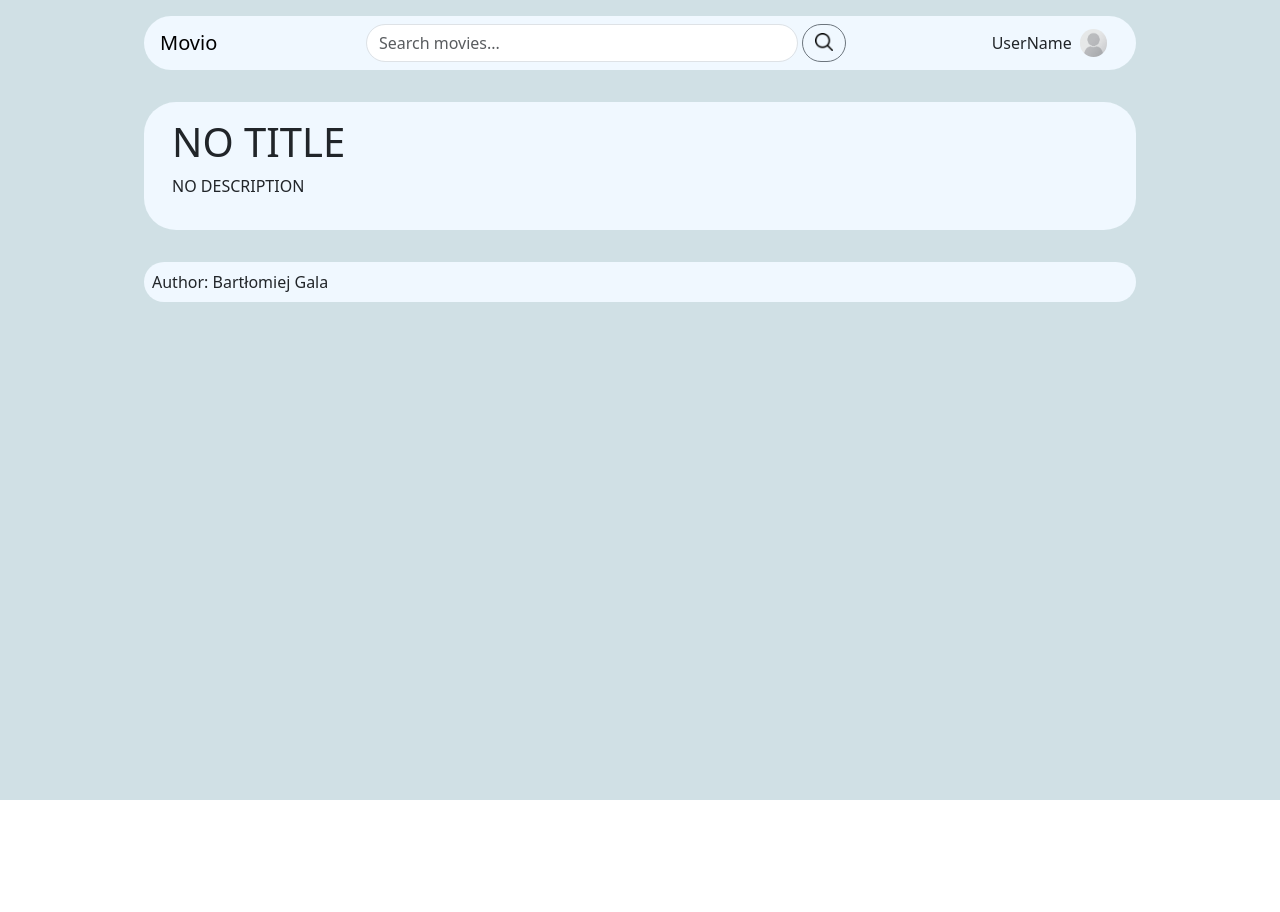
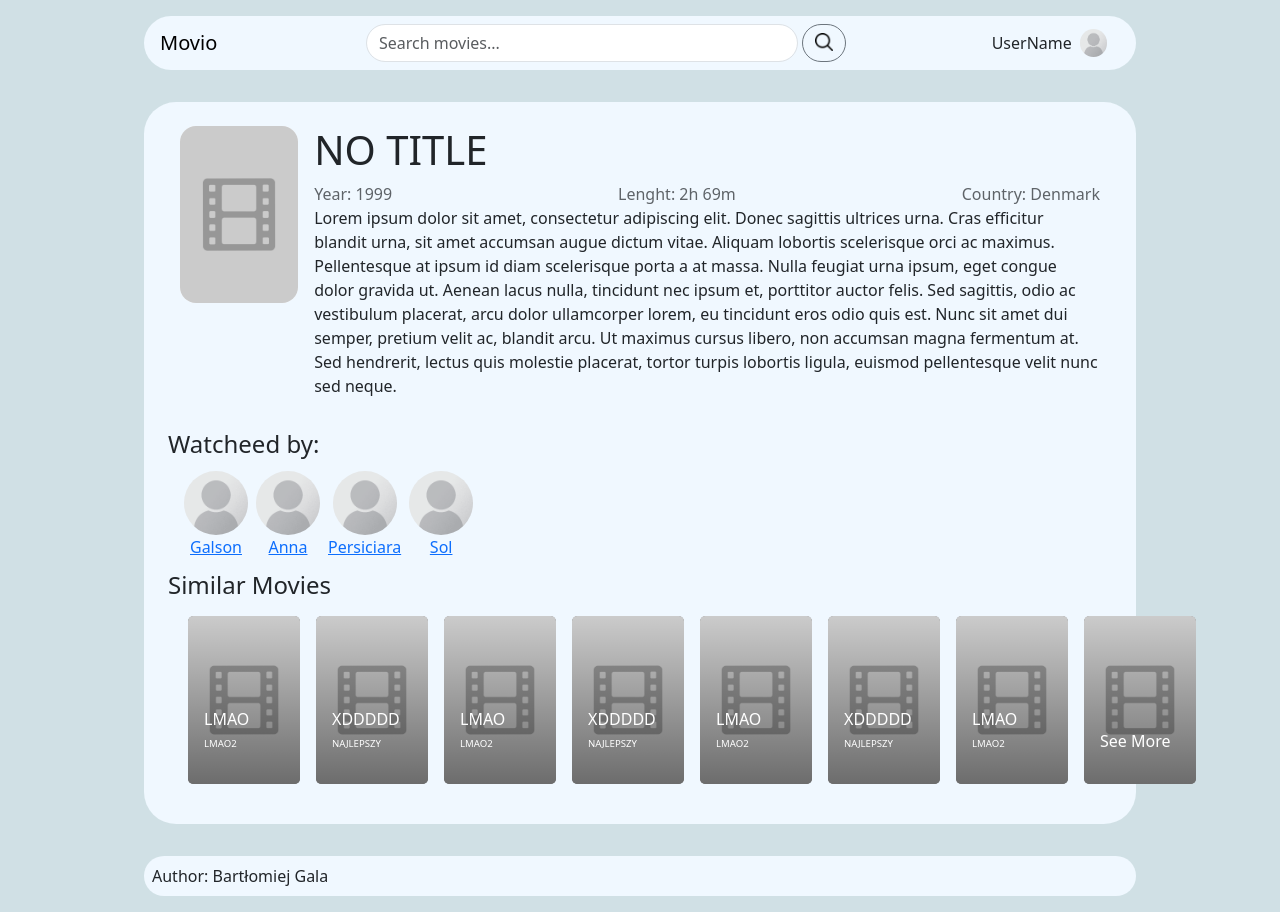
Before and after one commit to GAL-son/AT-React-Project-2023, a React (Create React App) app: page /movie/page in a window 1280 px wide. Before the commit the page ends 800 px from the top, so only its background shows below. Built offline with nearby package versions, Linux system fonts and the light colour scheme.

Commit message:
UI implementation

```diff
--- /dev/null
+++ b/src/components/MovieCover.jsx
@@ -0,0 +1,18 @@
+import '../css/general.css'
+
+import noCover from "../assets/movieNoCover.png"
+
+const MovieCover = (params) =>
+{
+    const getCover = () => {
+        return (params.cover === undefined) ? noCover : params.cover;
+    }
+
+    return (
+        <div className="card border-0 ms-0 me-3  rounded-medium">
+            <img src={getCover()} className="card-img  rounded-medium"></img>
+        </div>
+    )
+}
+
+export default MovieCover;
--- /dev/null
+++ b/src/components/ProfileList.jsx
@@ -0,0 +1,13 @@
+import ProfileLink from "./ProfileLink"
+
+const ProfileList = (params) => {
+    return(
+        <div className="container-fluid d-flex flex-row">
+            {params.profiles.map((x) =>
+                <ProfileLink username={x} profileLink="/profile"/>
+            )}
+        </div>
+    )
+}
+
+export default ProfileList;
--- a/src/css/general.css
+++ b/src/css/general.css
@@ -14,3 +14,7 @@
 .rounded-hard{
     border-radius: 2rem;
 }
+
+.rounded-medium {
+    border-radius: 1rem;
+}
--- /dev/null
+++ b/src/css/moviePage.css
@@ -0,0 +1,3 @@
+#aditional-info {
+    opacity: 70%;
+}
--- a/src/pages/MoviePage.jsx
+++ b/src/pages/MoviePage.jsx
@@ -1,4 +1,10 @@
+import MovieCover from "../components/MovieCover";
+import MovieListPreview from "../components/MovieListPreview";
+import ProfileList from "../components/ProfileList";
 
+import '../css/moviePage.css'
+
+const testUsers = ["Galson", "Anna", "Persiciara", "Sol"]
 
 const MoviePage = (params) => {
     const checkMovie = () => {
@@ -6,11 +12,27 @@ const MoviePage = (params) => {
     }
 
     return(
-        <div className="container-fluid">
-
-            <h1>{checkMovie() ? params.movie.title : "NO TITLE"}</h1>
-            <p>{checkMovie() ? params.title.description : "NO DESCRIPTION"}</p>
-
+        <div className="container-fluid p-2">
+            <div className="container-fluid d-flex flex-row mb-3">
+                <div className="w-100">
+                    <MovieCover />
+                </div>
+                <div className="flex-shrink">
+                    <h1>{checkMovie() ? params.movie.title : "NO TITLE"}</h1>
+                    <div className="d-flex flex-row justify-content-between" id="aditional-info">
+                        <span>Year: 1999</span><span>Lenght: 2h 69m</span><span>Country: Denmark</span>
+                    </div>
+                    <p className="text-wrap">{checkMovie() ? params.title.description : "Lorem ipsum dolor sit amet, consectetur adipiscing elit. Donec sagittis ultrices urna. Cras efficitur blandit urna, sit amet accumsan augue dictum vitae. Aliquam lobortis scelerisque orci ac maximus. Pellentesque at ipsum id diam scelerisque porta a at massa. Nulla feugiat urna ipsum, eget congue dolor gravida ut. Aenean lacus nulla, tincidunt nec ipsum et, porttitor auctor felis. Sed sagittis, odio ac vestibulum placerat, arcu dolor ullamcorper lorem, eu tincidunt eros odio quis est. Nunc sit amet dui semper, pretium velit ac, blandit arcu. Ut maximus cursus libero, non accumsan magna fermentum at. Sed hendrerit, lectus quis molestie placerat, tortor turpis lobortis ligula, euismod pellentesque velit nunc sed neque."}</p>
+                </div>
+            </div>
+            <div className="mb-2">
+                <h4>Watcheed by:</h4>
+                <ProfileList profiles={testUsers}/>
+            </div>
+            <div className="mb-2">
+                <h4>Similar Movies</h4>
+                <MovieListPreview/>
+            </div>
         </div>
     )
 }
--- a/src/pages/Profile.jsx
+++ b/src/pages/Profile.jsx
@@ -1,5 +1,6 @@
 import MovieListPreview from "../components/MovieListPreview";
 import ProfileLink from "../components/ProfileLink";
+import ProfileList from "../components/ProfileList";
 import ProfilePicture from "../components/ProfilePicture";
 
 const testFriends = ['Antony',"Anna123","TestNull","Robert"]
@@ -19,11 +20,7 @@ const Profile = (params) => {
                     <p>{testParams.desc}</p>
                     <div>
                     <h3>Friends</h3>
-                        <div className="container-fluid d-flex flex-row">
-                            {testFriends.map((x) =>
-                                <ProfileLink username={x} profileLink="/profile"/>
-                            )}
-                        </div>
+                        <ProfileList profileList={testFriends}/>
                     </div>
                 </div>
 
```
